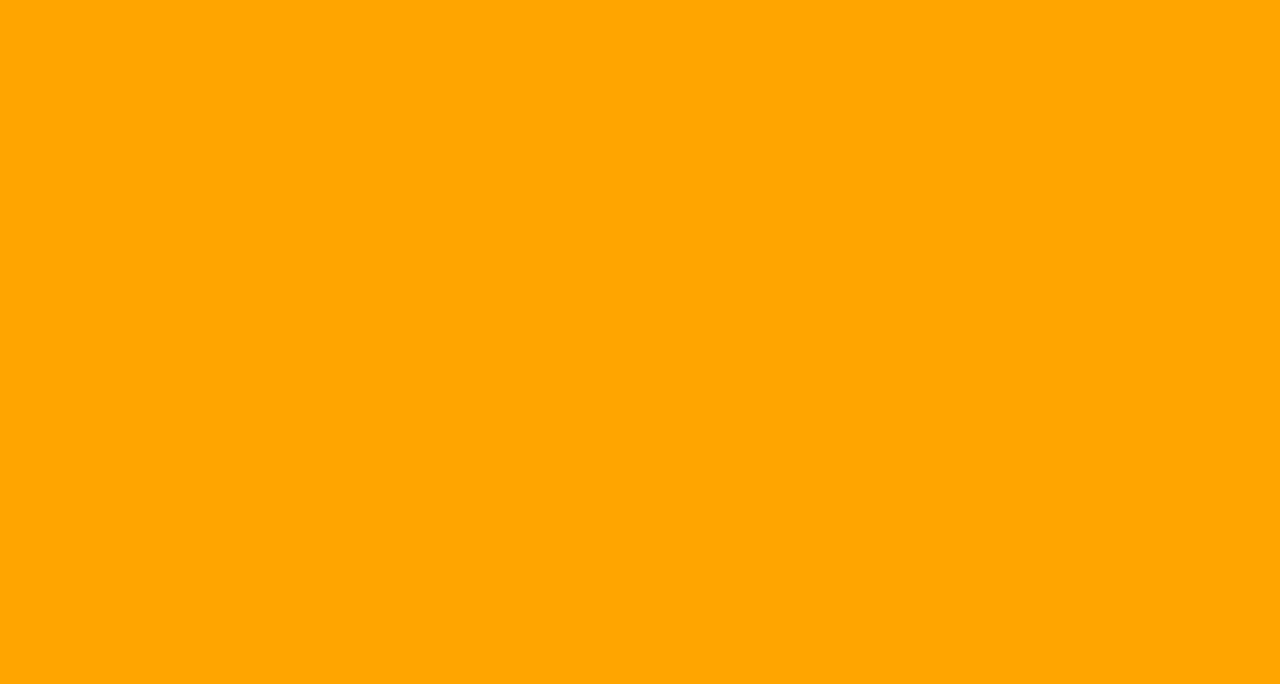
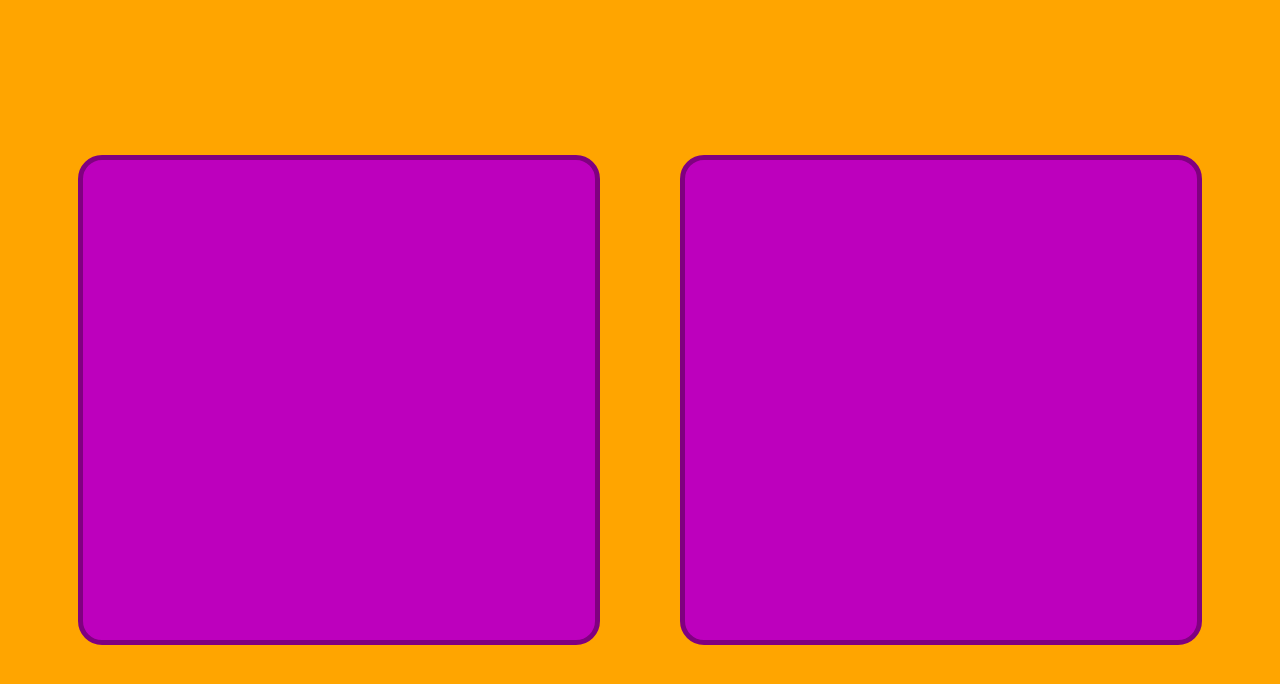
Before and after one commit to BassGI1/flashcards, a Vue app: page / in a window 1280 px wide. Shown: the top 684 px of the page. Built offline with nearby package versions, Linux system fonts and the light colour scheme.

Commit message:
figuring out the required Classes

```diff
--- a/src/App.vue
+++ b/src/App.vue
@@ -1,5 +1,43 @@
 <script>
+class Card{
+  constructor(q, a, id) {
+    this.id = id
+    this.question = q
+    this.answer = a
+  }
+}
+class CardDeck{
+  constructor(name, creator) {
+    this.name = name
+    this.creator = creator
+    this.cards = []
+  }
+  newCard(question, answer) {
+    this.cards.push(new Card(question, answer, this.cards.length + 1))
+  }
+  updateIds() {
+    this.cards = this.cards.filter(card => card != undefined)
+    this.cards.forEach((x, i) => {
+      x.id = i + 1
+    })
+  }
+  deleteCard(id) {
+    this.cards = this.cards.map(card => {
+      if (card.id != id){
+        return card
+      }
+    })
+    this.updateIds()
+  }
+  moveCard(id, position) {
+      let card = this.cards.filter(x => x.id == id)[0]
+      this.deleteCard(id)
+      this.cards.splice(position - 1, 0, card)
+      this.updateIds()
+  }
+}
 import Welcome from './components/Welcome.vue'
+import DisplayCard from './components/DisplayCard.vue';
   export default {
     data() {
         return {
@@ -27,7 +65,7 @@ import Welcome from './components/Welcome.vue'
             }
         }
     },
-    components: { Welcome }
+    components: { Welcome, DisplayCard }
 }
 </script>
 
@@ -39,8 +77,12 @@ import Welcome from './components/Welcome.vue'
       User = x
     }"/>
 
-    <div v-if="!renderWelcome">
+    <div v-if="!renderWelcome" style="width: 100vw; height: 100vh; display: flex; align-items: center; justify-content: center; flex-wrap: wrap;">
       <h1 class="fade" v-if="renderHello">Welcome {{User}}!</h1>
+      <div v-if="!renderHello" style="width: 100vw; height: 100vh; display: flex; align-items: center; justify-content: center; flex-wrap: wrap;">
+        <DisplayCard />
+        <DisplayCard />
+      </div>
     </div>
 
   </div>
--- /dev/null
+++ b/src/components/DisplayCard.vue
@@ -0,0 +1,23 @@
+<script>
+    export default {
+        name: "DisplayCard",
+    }
+</script>
+
+<template>
+    <div class="displaycard">
+
+    </div>
+</template>
+
+<style>
+    .displaycard{
+        width: 40%;
+        height: 60%;
+        background-color: rgb(189, 0, 189);
+        border: .7vh solid purple;
+        border-radius: 3vh;
+        cursor: pointer;
+        margin: 5vh;
+    }
+</style>
```
